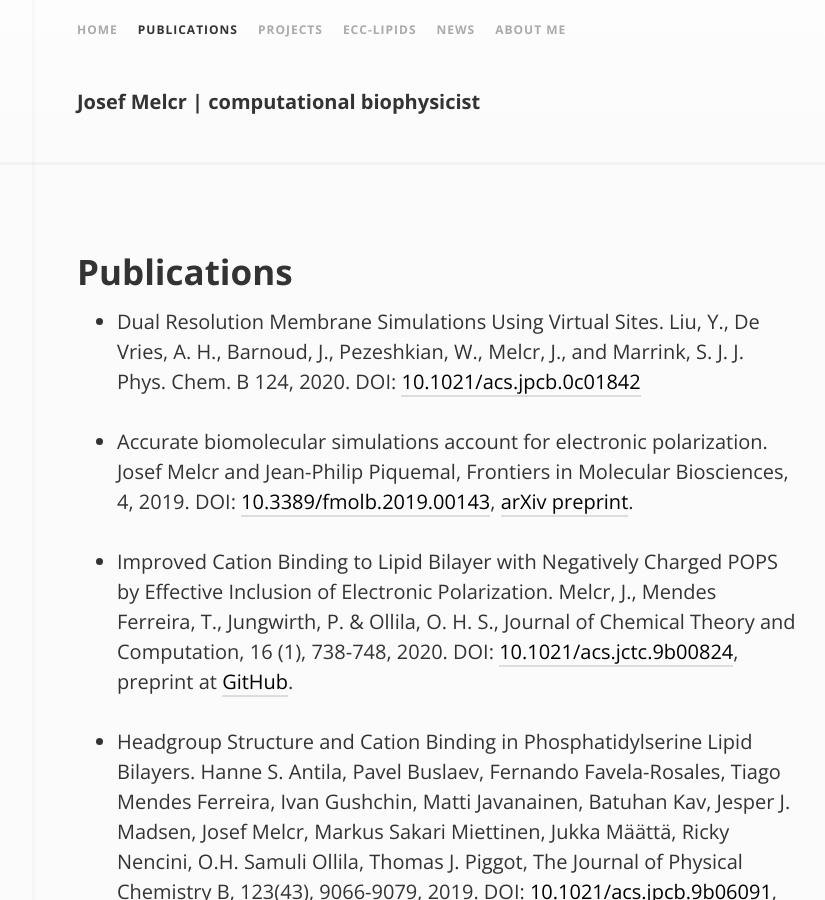
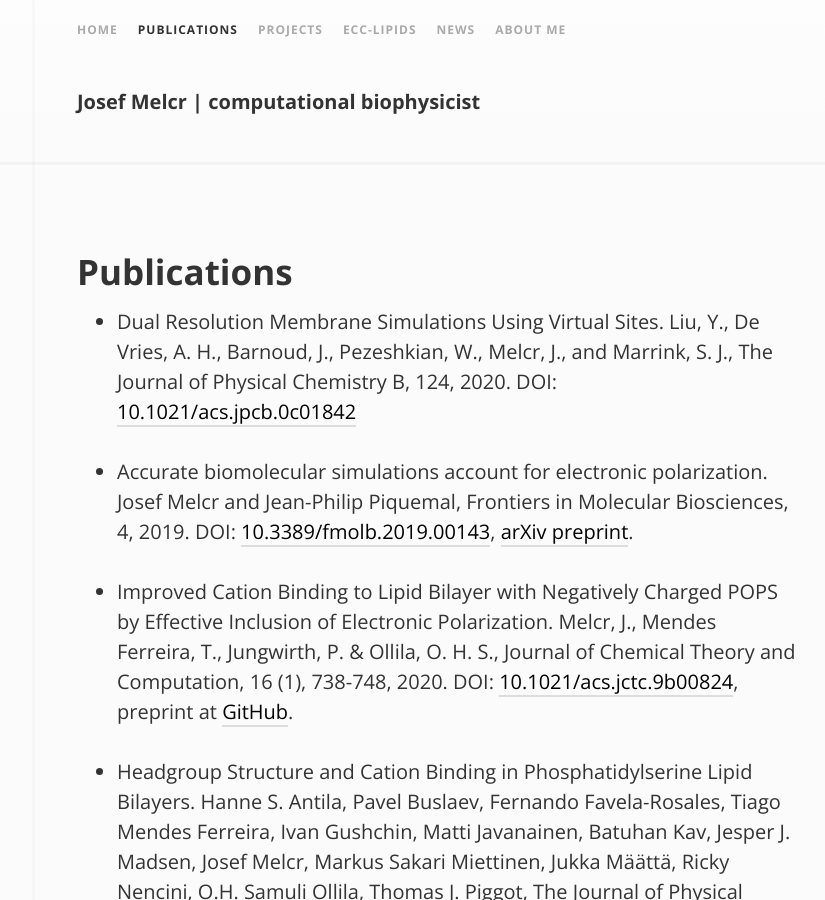
Before and after one commit to jmelcr/jmelcr.github.io, a Jekyll site: the page built from publications.md, in a window 1280 px wide and 900 px high. Shown: the whole window, without its empty margins (203-1028 px from the left). Built offline with Jekyll 4.4.1, drawn with Linux system fonts in a browser that asks for light colours; comment, search, counter and statistics services are not loaded.

Commit message:
fix publications

```diff
--- a/publications.md
+++ b/publications.md
@@ -7,8 +7,8 @@ permalink: publications
 # Publications
 
 - Dual Resolution Membrane Simulations Using Virtual Sites.
-Liu, Y., De Vries, A. H., Barnoud, J., Pezeshkian, W., Melcr, J., and Marrink, S. J.
-J. Phys. Chem. B 124, 2020.
+Liu, Y., De Vries, A. H., Barnoud, J., Pezeshkian, W., Melcr, J., and Marrink, S. J.,
+The Journal of Physical Chemistry B, 124, 2020.
 DOI: [10.1021/acs.jpcb.0c01842](https://pubs.acs.org/doi/full/10.1021/acs.jpcb.0c01842)
 
 - Accurate biomolecular simulations account for electronic polarization.
```
